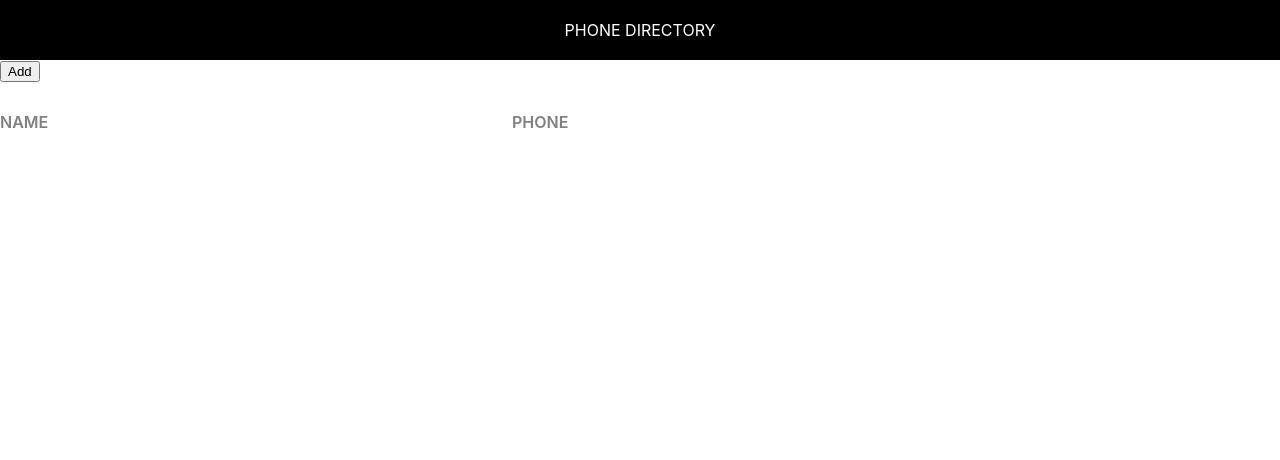
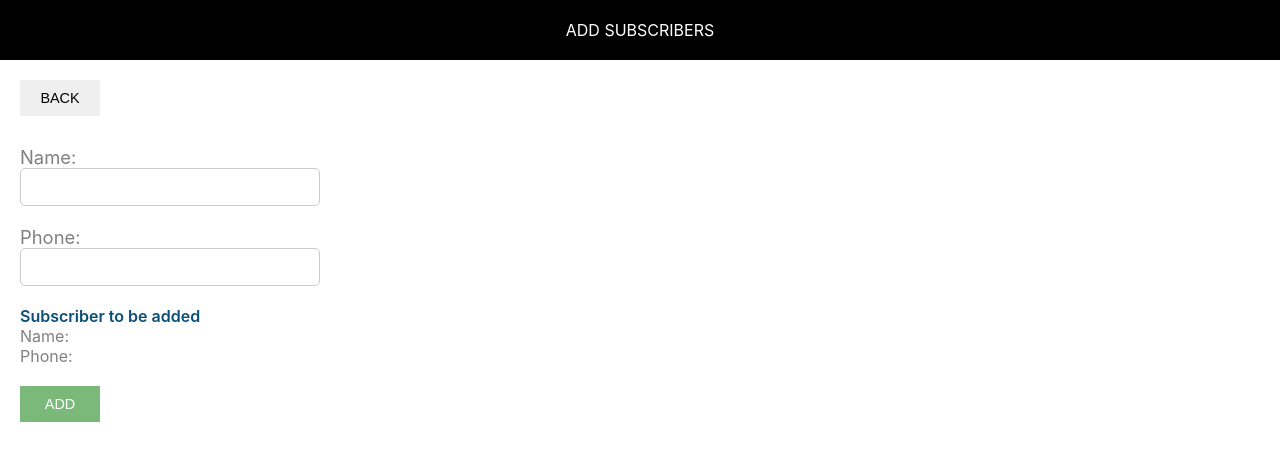
Before and after one commit to tsering651/phone-directory, a React (Create React App) app: page / in a window 1280 px wide. Shown: the top 460 px of the page. Built offline with nearby package versions, Linux system fonts and the light colour scheme.

Commit message:
added state to app component

```diff
--- /dev/null
+++ b/src/AddSubscriber.js
@@ -0,0 +1,48 @@
+import React,{ Component } from "react";
+import Header from "./Header";
+import './addSubscriber.css'
+
+class AddSubscriber extends Component{
+    constructor(){
+        super();
+        this.state={
+            id:0,
+            name:'',
+            phone:''
+        }
+    }
+    inputChangeHandler=(e)=>{
+        const state=this.state;
+        state[e.target.name]=e.target.value;
+        this.setState(state);
+        console.log(this.state);
+
+
+    }
+    render(){
+        const {name,phone}=this.state;
+        return(
+            <div>
+                <Header heading="Add Subscribers"></Header>
+                <div className="component-body-container">
+                    <button className="custom-btn">Back</button>
+                    <form className="subscriber-form">
+                      <label htmlFor="name" className="label-control">Name:</label><br/>
+                      <input id="name" className="input-control" type="text" name="name" onChange={this.inputChangeHandler}></input><br/><br/>
+                      <label htmlFor="phone" className="label-control" >Phone:</label><br/>
+                      <input id="phone" className="input-control" name="phone" type="number"onChange={this.inputChangeHandler}></input><br/><br/>
+                      <div className="subscriber-info-container">
+                            <span className="subscriber-to-add-heading">Subscriber to be added</span><br/>
+                            <span className="subscriber-info">Name:{name}</span><br/>
+                            <span className="subscriber-info">Phone:{phone}</span>
+                      </div>
+                      <button type="submit" className="custom-btn add-btn">Add</button>
+                    </form>
+
+                </div>
+            </div>
+        )
+    }
+
+}
+export default AddSubscriber;
--- /dev/null
+++ b/src/addSubscriber.css
@@ -0,0 +1,36 @@
+.subscriber-form {
+    margin-top: 30px;
+}
+
+.label-control {
+    color: #808080;
+    font-size: 1.15rem;
+    margin-right: 15px;
+}
+
+.input-control {
+    width: 300px;
+    min-width: 100px;
+    padding: 10px 15px;
+    display: inline-block;
+    border: 1px solid #ccc;
+    border-radius: 5px;
+    box-sizing: border-box;
+    font-size: 0.9rem;
+    outline: none;
+}
+
+.subscriber-info-container {
+    font-size: 1rem;
+    margin-right: 10px;
+    margin-bottom: 20px;
+}
+
+.subscriber-to-add-heading {
+    color: #0a4f75;
+    font-weight: 600;
+}
+
+.subscriber-info {
+    color: #808080;
+}
--- /dev/null
+++ b/src/common/common.css
@@ -0,0 +1,18 @@
+.component-body-container {
+    padding: 20px;
+}
+
+.custom-btn {
+    padding: 10px;
+    border: none;
+    margin-right: 10px;
+    text-transform: uppercase;
+    width: 80px;
+    font-size: 0.9rem;
+    cursor: pointer;
+    outline: none;
+}
+.add-btn {
+    background: #7ab97a;
+    color: #fff;
+}
--- a/src/index.js
+++ b/src/index.js
@@ -3,11 +3,13 @@
 import './index.css';
 import App from './App';
 import reportWebVitals from './reportWebVitals';
+import AddSubscriber from './AddSubscriber';
+import './common/common.css'
 
 const root = ReactDOM.createRoot(document.getElementById('root'));
 root.render(
   <React.StrictMode>
-    <App />
+    <AddSubscriber/>
   </React.StrictMode>
 );
 
```
